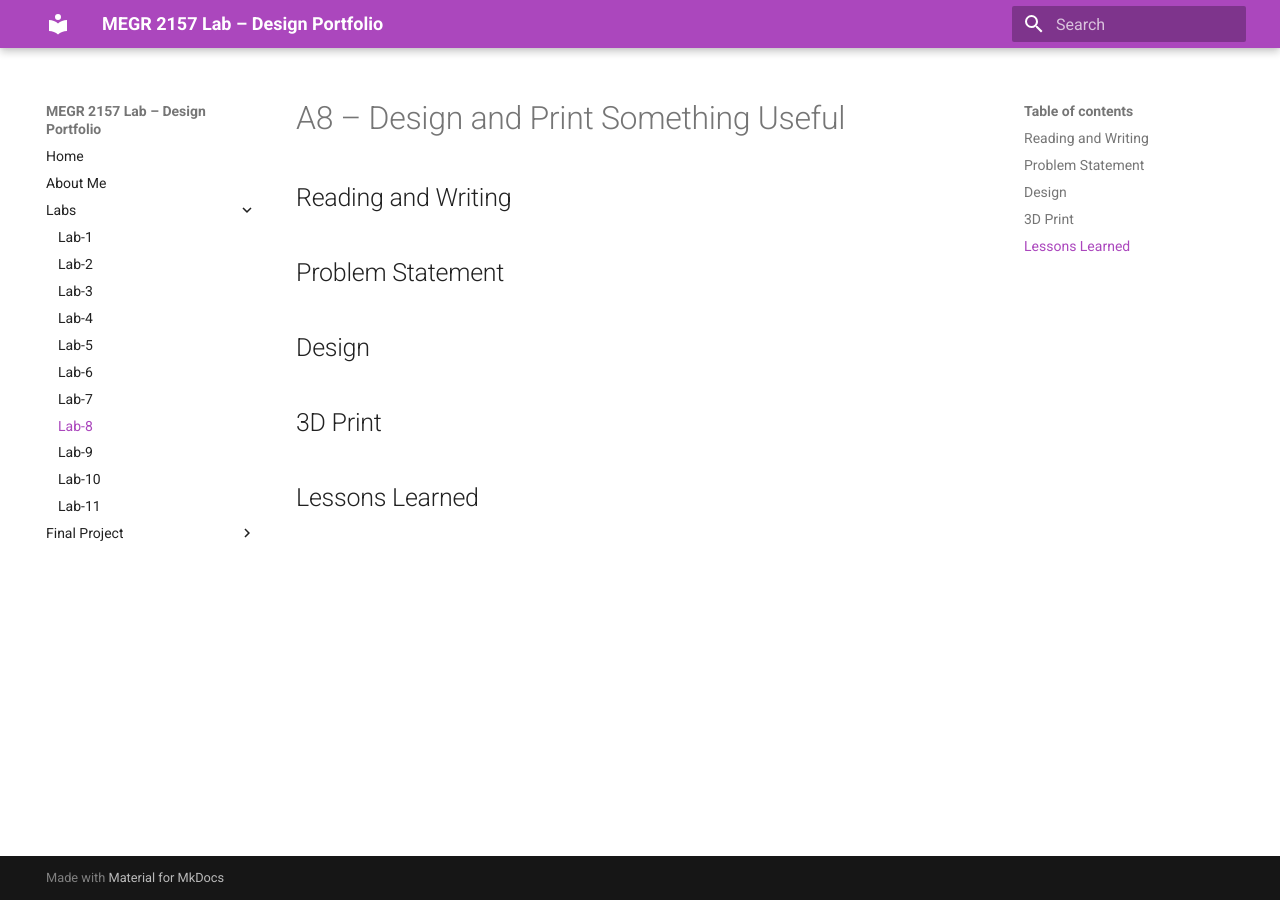
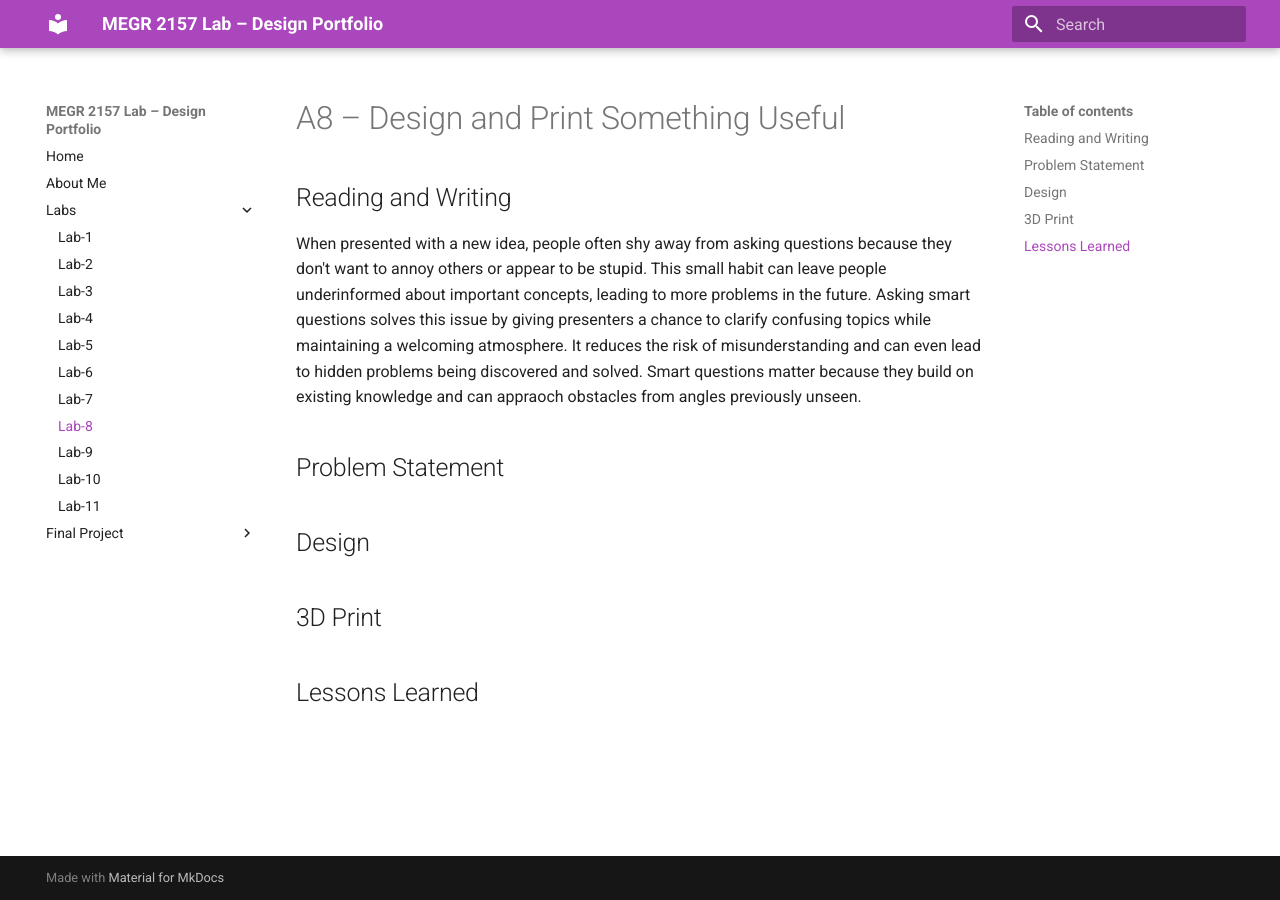
Before and after one commit to eshanthaker05/eshan-thaker-lab-portfolio, an MkDocs documentation site: the page built from docs/Labs/L08/index.md, in a window 1280 px wide. Built offline with MkDocs 1.6.1 and Material for MkDocs 9.7.7, drawn with Linux system fonts in a browser that asks for light colours.

Commit message:
Update index.md

```diff
--- a/docs/Labs/L08/index.md
+++ b/docs/Labs/L08/index.md
@@ -2,6 +2,7 @@
 
 ## Reading and Writing
 
+When presented with a new idea, people often shy away from asking questions because they don't want to annoy others or appear to be stupid. This small habit can  leave people underinformed about important concepts, leading to more problems in the future. Asking smart questions solves this issue by giving presenters a chance to clarify confusing topics while maintaining a welcoming atmosphere. It reduces the risk of misunderstanding and can even lead to hidden problems being discovered and solved. Smart questions matter because they build on existing knowledge and can appraoch obstacles from angles previously unseen.
 
 ## Problem Statement
 
```
